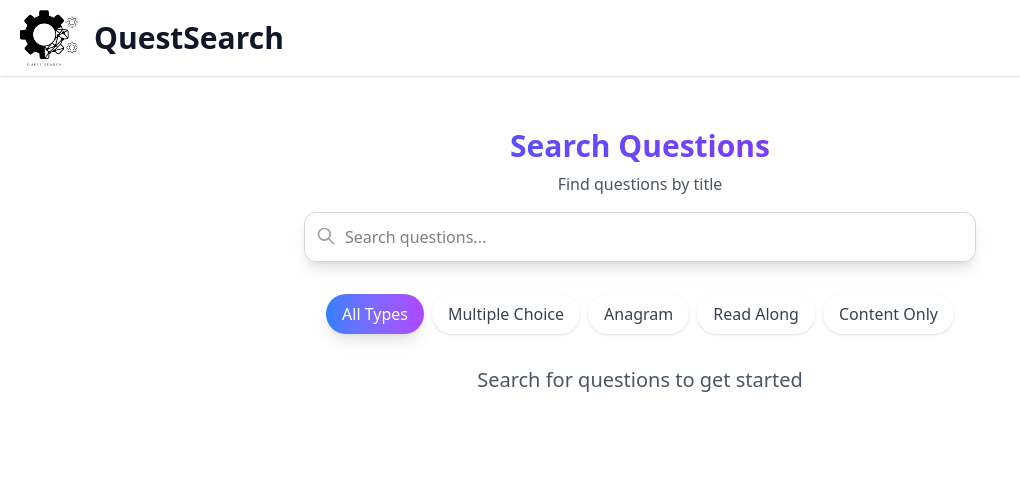
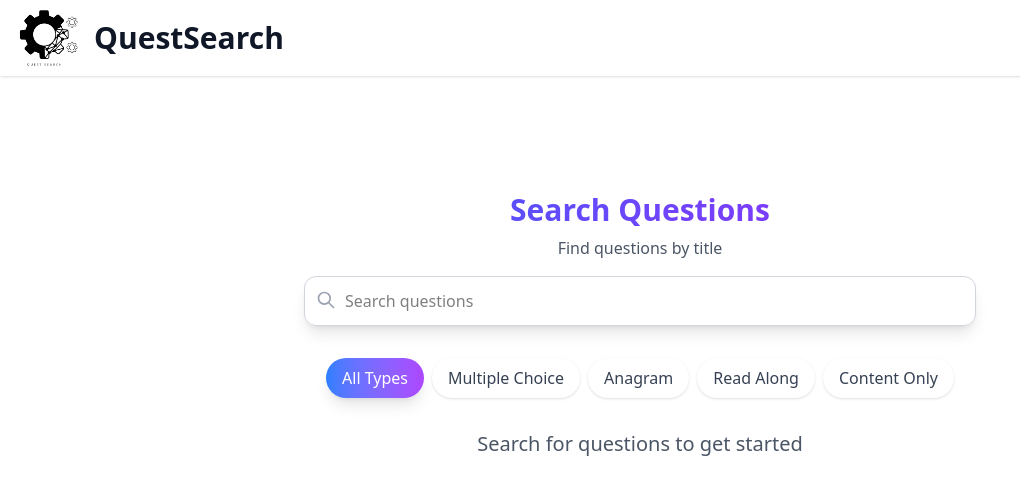
Before and after one commit to ArpitaAgrahari/QuestSearch, a React (Vite) app in the folder client/: page / in a window 1280 px wide. Shown: the top 494 px of the page, without its empty margins (0-1020 px from the left). Built offline with nearby package versions, Linux system fonts and the light colour scheme; what @connectrpc/connect, @connectrpc/connect-web would draw is missing.

Commit message:
Updated margin padding in App.tsx

```diff
--- a/client/src/App.tsx
+++ b/client/src/App.tsx
@@ -88,7 +88,7 @@ function App() {
   return (
     <div className='min-h-screen'>
       <Header />
-      <main className="max-w-4xl mx-auto px-4 py-8 mt-24">
+      <main className="max-w-4xl mx-auto px-4 py-8 mt-40">
         <SearchBar
           searchQuery={searchQuery}
           setSearchQuery={setSearchQuery}
--- a/client/src/components/search/searchBar/SearchBar.tsx
+++ b/client/src/components/search/searchBar/SearchBar.tsx
@@ -43,7 +43,7 @@ export const SearchBar = ({
             value={searchQuery}
             onChange={(e) => setSearchQuery(e.target.value)}
             className="w-full px-4 py-3 pl-10 border border-gray-300 rounded-xl focus:outline-none focus:ring-2 focus:ring-[#6366f1] focus:border-transparent shadow-lg transition-all duration-300 hover:shadow-xl"
-            placeholder="Search questions..."
+            placeholder="Search questions"
           />
           <motion.svg
             className="absolute left-3 top-3.5 h-5 w-5 text-gray-400"
```
